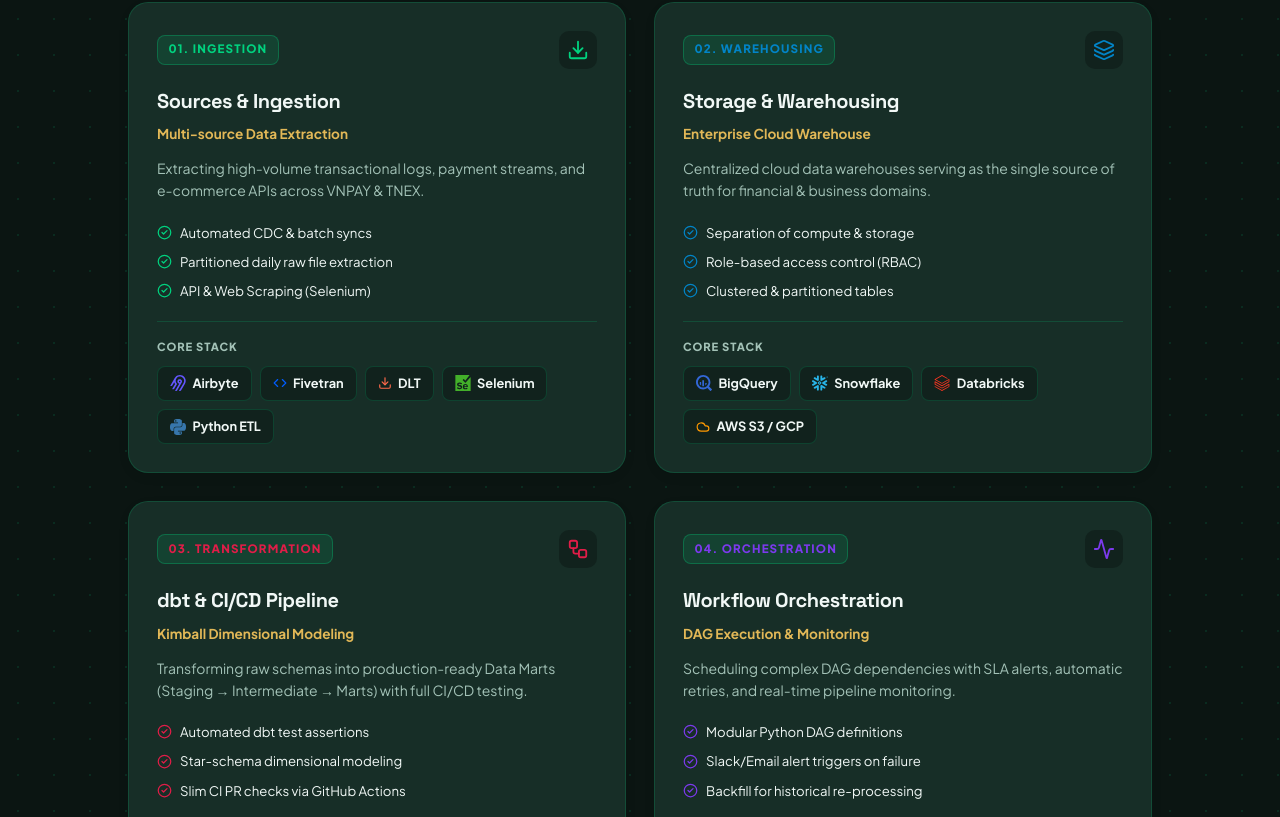
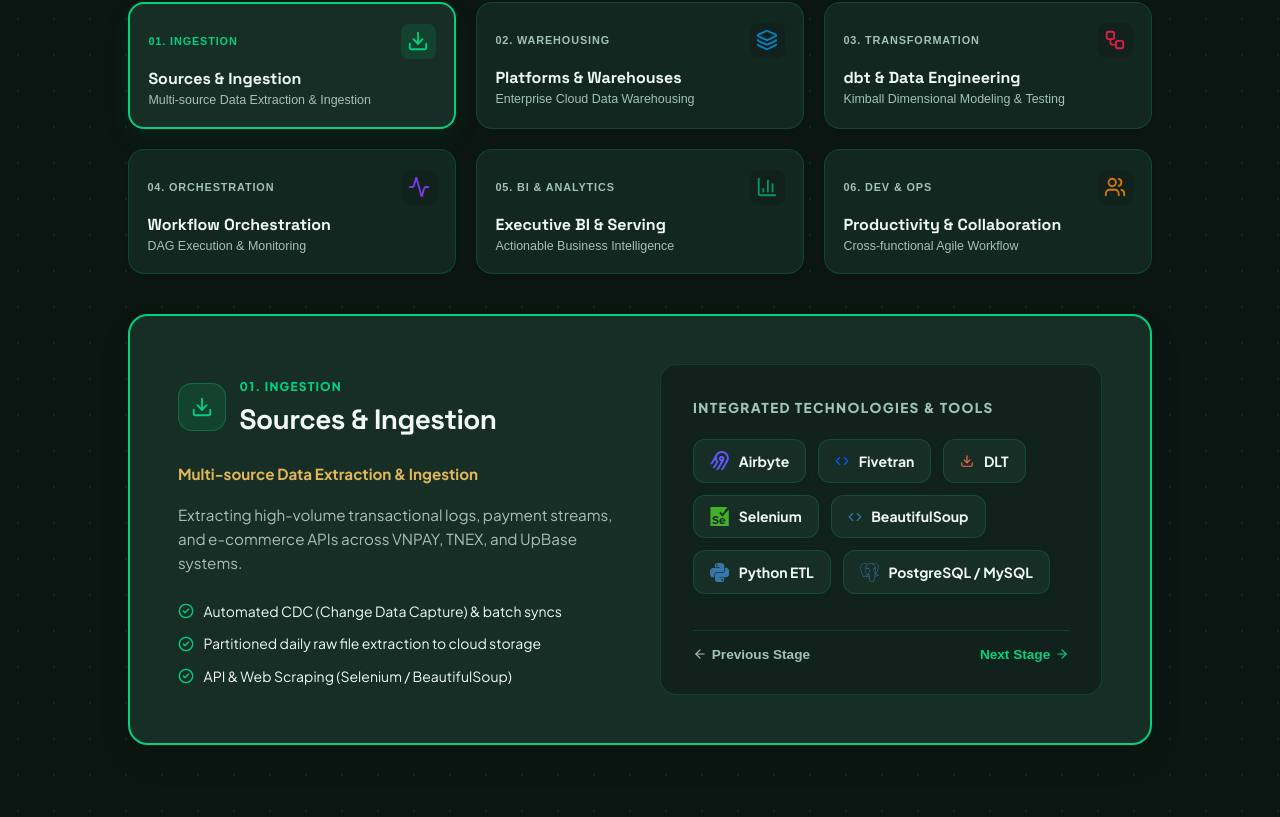
Before and after one commit to tunguyenn99/personal-websites-portfolio, a React (Vite) app: page / in a window 1280 px wide. Shown: the part 4463-5280 px from the top of the page. Built offline with nearby package versions, Linux system fonts and the light colour scheme.

Commit message:
feat(architecture): update Architecture section to 3x2 Grid selector header with interactive card breakdown below

```diff
--- a/src/components/ArchitectureFlow.jsx
+++ b/src/components/ArchitectureFlow.jsx
@@ -3,7 +3,7 @@
   Database, Terminal, Cloud, BarChart3, Workflow,
   PieChart, Code, Download, Layers, ShieldCheck,
   Eye, FileText, Layout, Users, ArrowRight, Activity, CheckCircle2,
-  Grid, GitBranch, ArrowUpRight
+  Grid, GitBranch, ArrowLeft
 } from 'lucide-react';
 import {
   SiPython, SiPostgresql, SiDbt, SiApacheairflow, SiSnowflake,
@@ -14,10 +14,10 @@
 } from 'react-icons/si';
 
 export default function ArchitectureFlow() {
-  const [selectedStage, setSelectedStage] = useState(null);
+  const [activeStep, setActiveStep] = useState(0);
   const [viewMode, setViewMode] = useState('pipeline'); // 'pipeline' | 'matrix'
 
-  // Stage-by-stage pipeline flow (6 stages for 3x2 Grid)
+  // Stage-by-stage pipeline flow (6 stages for 3x2 Selector Grid)
   const flowSteps = [
     {
       id: 'ingestion',
@@ -30,53 +30,61 @@
         { name: 'Fivetran', icon: <Code size={14} color="#005DFF" /> },
         { name: 'DLT', icon: <Download size={14} color="#FF694B" /> },
         { name: 'Selenium', icon: <SiSelenium color="#43B02A" /> },
+        { name: 'BeautifulSoup', icon: <Code size={14} color="#3776AB" /> },
         { name: 'Python ETL', icon: <SiPython color="#3776AB" /> },
+        { name: 'PostgreSQL / MySQL', icon: <SiPostgresql color="#336791" /> },
       ],
-      tagline: 'Multi-source Data Extraction',
-      description: 'Extracting high-volume transactional logs, payment streams, and e-commerce APIs across VNPAY & TNEX.',
+      tagline: 'Multi-source Data Extraction & Ingestion',
+      description: 'Extracting high-volume transactional logs, payment streams, and e-commerce APIs across VNPAY, TNEX, and UpBase systems.',
       highlights: [
-        'Automated CDC & batch syncs',
-        'Partitioned daily raw file extraction',
-        'API & Web Scraping (Selenium)'
+        'Automated CDC (Change Data Capture) & batch syncs',
+        'Partitioned daily raw file extraction to cloud storage',
+        'API & Web Scraping (Selenium / BeautifulSoup)'
       ]
     },
     {
       id: 'storage',
       stage: '02. Warehousing',
-      title: 'Storage & Warehousing',
+      title: 'Platforms & Warehouses',
       icon: <Layers size={22} color="#0284C7" />,
       accentColor: '#0284C7',
       tools: [
         { name: 'BigQuery', icon: <SiGooglebigquery color="#3367D6" /> },
         { name: 'Snowflake', icon: <SiSnowflake color="#29B5E8" /> },
         { name: 'Databricks', icon: <SiDatabricks color="#FF3621" /> },
-        { name: 'AWS S3 / GCP', icon: <Cloud size={14} color="#FF9900" /> },
+        { name: 'PostgreSQL', icon: <SiPostgresql color="#336791" /> },
+        { name: 'GCP', icon: <SiGooglecloud color="#4285F4" /> },
+        { name: 'AWS', icon: <Cloud size={14} color="#FF9900" /> },
+        { name: 'Azure', icon: <Cloud size={14} color="#0078D4" /> },
+        { name: 'Supabase', icon: <SiSupabase color="#3ECF8E" /> },
+        { name: 'MongoDB', icon: <SiMongodb color="#13AA52" /> }
       ],
-      tagline: 'Enterprise Cloud Warehouse',
-      description: 'Centralized cloud data warehouses serving as the single source of truth for financial & business domains.',
+      tagline: 'Enterprise Cloud Data Warehousing',
+      description: 'Centralized cloud data warehouses serving as the single source of truth for all business and financial analytics domains.',
       highlights: [
-        'Separation of compute & storage',
-        'Role-based access control (RBAC)',
-        'Clustered & partitioned tables'
+        'Separation of compute & storage for cost optimization',
+        'Role-based access control (RBAC) & data security',
+        'Clustered & partitioned tables for sub-second query performance'
       ]
     },
     {
       id: 'transformation',
       stage: '03. Transformation',
-      title: 'dbt & CI/CD Pipeline',
+      title: 'dbt & Data Engineering',
       icon: <Workflow size={22} color="#E11D48" />,
       accentColor: '#E11D48',
       tools: [
         { name: 'dbt Core/Cloud', icon: <SiDbt color="#FF694B" /> },
         { name: 'Apache Spark', icon: <SiApachespark color="#E25A1C" /> },
         { name: 'SQL', icon: <SiPostgresql color="#336791" /> },
+        { name: 'Python', icon: <SiPython color="#3776AB" /> },
         { name: 'GitHub Actions', icon: <ShieldCheck size={14} color="var(--primary)" /> },
       ],
-      tagline: 'Kimball Dimensional Modeling',
+      tagline: 'Kimball Dimensional Modeling & Testing',
       description: 'Transforming raw schemas into production-ready Data Marts (Staging → Intermediate → Marts) with full CI/CD testing.',
       highlights: [
-        'Automated dbt test assertions',
-        'Star-schema dimensional modeling',
+        'Automated dbt test assertions & documentation deployments',
+        'Star-schema & Snowflake dimensional data modeling',
         'Slim CI PR checks via GitHub Actions'
       ]
     },
@@ -91,13 +99,14 @@
         { name: 'Astronomer', icon: <Workflow size={14} color="#23D9FF" /> },
         { name: 'Dagster', icon: <Workflow size={14} color="#1890FF" /> },
         { name: 'Kestra', icon: <Workflow size={14} color="#FF6B6B" /> },
+        { name: 'Mage', icon: <Code size={14} color="#9D4EDD" /> }
       ],
       tagline: 'DAG Execution & Monitoring',
       description: 'Scheduling complex DAG dependencies with SLA alerts, automatic retries, and real-time pipeline monitoring.',
       highlights: [
-        'Modular Python DAG definitions',
-        'Slack/Email alert triggers on failure',
-        'Backfill for historical re-processing'
+        'Modular Python DAG definitions & custom operators',
+        'Slack/Email alert triggers on pipeline failure',
+        'Backfill capability for historical data re-processing'
       ]
     },
     {
@@ -111,13 +120,15 @@
         { name: 'Looker Studio', icon: <SiLooker color="#4285F4" /> },
         { name: 'Superset', icon: <SiApachesuperset color="#00A2D3" /> },
         { name: 'Metabase', icon: <SiMetabase color="#509EE3" /> },
+        { name: 'GA4 / Analytics', icon: <SiGoogleanalytics color="#E37400" /> },
+        { name: 'SmartLook', icon: <Eye size={14} color="#FF6B35" /> }
       ],
       tagline: 'Actionable Business Intelligence',
-      description: 'Delivering real-time executive dashboards, Cohort retention analysis, and financial KPIs for decision-makers.',
+      description: 'Delivering real-time executive dashboards, Cohort retention analysis, and financial KPIs for business decision-makers.',
       highlights: [
         'Automated semantic model refreshes',
-        'Interactive drill-down reports',
-        'Self-service analytics for business'
+        'Interactive drill-down reports & executive KPIs',
+        'Self-service analytics for business teams'
       ]
     },
     {
@@ -131,13 +142,16 @@
         { name: 'Confluence', icon: <SiConfluence color="#0052CC" /> },
         { name: 'Figma', icon: <SiFigma color="#F24E1E" /> },
         { name: 'VS Code', icon: <Code size={14} color="#007ACC" /> },
+        { name: 'DBeaver', icon: <SiDbeaver color="#382923" /> },
+        { name: 'Excel', icon: <FileText size={14} color="#217346" /> },
+        { name: 'Notion', icon: <SiNotion color="#000000" /> }
       ],
       tagline: 'Cross-functional Agile Workflow',
       description: 'Utilizing modern developer tooling, documentation standards, and agile collaboration platforms for team efficiency.',
       highlights: [
-        'Agile sprint planning with Jira',
-        'UI/UX wireframing for dashboards',
-        'Clean documentation in Notion/Docs'
+        'Agile sprint planning with Jira & Confluence',
+        'UI/UX wireframing for BI dashboards with Figma',
+        'Clean documentation in Notion & Markdown'
       ]
     }
   ];
@@ -237,7 +251,7 @@
             Data Architecture & Tech Stack
           </h2>
           <p style={{ color: 'var(--text-muted)', maxWidth: '680px', margin: '0 auto', fontSize: '1.05rem' }}>
-            An end-to-end overview of how my data pipelines flow, integrated with my full production technology stack.
+            Select any architectural stage below to explore its pipeline workflow and integrated tech stack.
           </p>
 
           {/* Mode Switcher Buttons */}
@@ -257,7 +271,7 @@
                 cursor: 'pointer', fontWeight: 700, fontSize: '0.85rem', transition: 'all 0.3s'
               }}
             >
-              <GitBranch size={16} /> 3x2 Architecture Pipeline Grid
+              <GitBranch size={16} /> 3x2 Stage Selector
             </button>
             <button
               onClick={() => setViewMode('matrix')}
@@ -275,92 +289,164 @@
           </div>
         </div>
 
-        {/* View Mode 1: 3x2 Grid Layout for Pipeline Stages */}
+        {/* View Mode 1: 3x2 Selector Grid + Detailed Breakdown Card Below */}
         {viewMode === 'pipeline' && (
+          <div>
+            {/* 3x2 Grid Selector Header */}
             <div style={{
               display: 'grid',
-            gridTemplateColumns: 'repeat(auto-fit, minmax(min(100%, 340px), 1fr))',
-            gap: '1.75rem'
+              gridTemplateColumns: 'repeat(auto-fit, minmax(min(100%, 300px), 1fr))',
+              gap: '1.25rem',
+              marginBottom: '2.5rem'
             }}>
               {flowSteps.map((step, idx) => {
-              const isSelected = selectedStage === idx;
+                const isActive = activeStep === idx;
                 return (
-                <div
+                  <button
                     key={step.id}
-                  className="glass-panel"
-                  onClick={() => setSelectedStage(isSelected ? null : idx)}
+                    onClick={() => setActiveStep(idx)}
                     style={{
-                    padding: '1.75rem',
-                    border: isSelected ? `2px solid ${step.accentColor}` : '1px solid var(--outline-low)',
-                    background: 'var(--surface-container)',
+                      padding: '1.25rem 1.15rem',
+                      borderRadius: '16px',
+                      border: isActive ? `2px solid ${step.accentColor}` : '1px solid var(--outline-low)',
+                      background: isActive ? 'var(--surface-container)' : 'var(--glass-bg)',
+                      color: isActive ? 'var(--text-main)' : 'var(--text-muted)',
+                      cursor: 'pointer',
+                      textAlign: 'left',
+                      transition: 'all 0.3s cubic-bezier(0.16, 1, 0.3, 1)',
+                      boxShadow: isActive ? '0 10px 25px rgba(0, 98, 65, 0.15)' : '0 2px 8px rgba(0,0,0,0.02)',
                       display: 'flex',
                       flexDirection: 'column',
-                    justify: 'space-between',
-                    cursor: 'pointer',
-                    transition: 'all 0.3s ease',
-                    position: 'relative',
-                    boxShadow: isSelected ? '0 12px 30px rgba(0,0,0,0.12)' : '0 4px 15px rgba(0,0,0,0.03)'
+                      gap: '0.65rem',
+                      position: 'relative'
                     }}
                   >
-                  <div>
-                    {/* Stage Header Badge & Icon */}
-                    <div style={{ display: 'flex', alignItems: 'center', justifyContent: 'space-between', marginBottom: '1rem' }}>
+                    <div style={{ display: 'flex', alignItems: 'center', justifyContent: 'space-between', width: '100%' }}>
                       <span style={{
-                        fontSize: '0.725rem', fontWeight: 800, textTransform: 'uppercase',
-                        letterSpacing: '0.1em', color: step.accentColor, background: 'var(--tag-bg)',
-                        padding: '0.3rem 0.65rem', borderRadius: '8px', border: '1px solid var(--tag-border)'
+                        fontSize: '0.68rem', fontWeight: 800, textTransform: 'uppercase',
+                        letterSpacing: '0.08em', color: isActive ? step.accentColor : 'var(--text-muted)'
                       }}>
                         {step.stage}
                       </span>
-                      <div style={{ padding: '0.5rem', borderRadius: '10px', background: 'var(--surface-low)', display: 'flex' }}>
+                      <div style={{
+                        padding: '0.4rem', borderRadius: '8px',
+                        background: isActive ? 'var(--tag-bg)' : 'var(--surface-low)',
+                        display: 'flex'
+                      }}>
                         {step.icon}
                       </div>
                     </div>
+                    <div>
+                      <h4 style={{ fontSize: '1rem', fontWeight: 800, fontFamily: 'Space Grotesk', lineHeight: 1.25, margin: '0 0 0.2rem 0', color: 'var(--text-main)' }}>
+                        {step.title}
+                      </h4>
+                      <span style={{ fontSize: '0.78rem', color: 'var(--text-muted)', fontWeight: 500 }}>
+                        {step.tagline}
+                      </span>
+                    </div>
+                  </button>
+                );
+              })}
+            </div>
 
-                    {/* Stage Title & Tagline */}
-                    <h3 style={{ fontSize: '1.25rem', fontWeight: 800, fontFamily: 'Space Grotesk', margin: '0 0 0.4rem 0', color: 'var(--text-main)' }}>
-                      {step.title}
+            {/* Detailed Breakdown Card For Active Stage (Below 3x2 Grid) */}
+            <div className="glass-panel" style={{
+              padding: 'clamp(2rem, 4vw, 3rem)',
+              border: `2px solid ${flowSteps[activeStep].accentColor}`,
+              background: 'var(--surface-container)',
+              boxShadow: '0 15px 35px rgba(0,0,0,0.08)',
+              position: 'relative'
+            }}>
+              <div style={{
+                display: 'grid',
+                gridTemplateColumns: 'repeat(auto-fit, minmax(min(100%, 320px), 1fr))',
+                gap: '2.5rem',
+                alignItems: 'center'
+              }}>
+                {/* Left Column: Stage Description & Highlights */}
+                <div>
+                  <div style={{ display: 'flex', alignItems: 'center', gap: '0.85rem', marginBottom: '1.25rem' }}>
+                    <div style={{
+                      padding: '0.75rem', borderRadius: '14px', background: 'var(--tag-bg)',
+                      border: '1px solid var(--tag-border)', display: 'flex'
+                    }}>
+                      {flowSteps[activeStep].icon}
+                    </div>
+                    <div>
+                      <span style={{ fontSize: '0.75rem', fontWeight: 800, color: flowSteps[activeStep].accentColor, letterSpacing: '0.1em', textTransform: 'uppercase' }}>
+                        {flowSteps[activeStep].stage}
+                      </span>
+                      <h3 style={{ fontSize: '1.75rem', fontWeight: 800, fontFamily: 'Space Grotesk', margin: 0, color: 'var(--text-main)' }}>
+                        {flowSteps[activeStep].title}
                       </h3>
-                    <p style={{ fontSize: '0.85rem', fontWeight: 700, color: 'var(--secondary)', marginBottom: '0.85rem' }}>
-                      {step.tagline}
+                    </div>
+                  </div>
+
+                  <p style={{ color: 'var(--secondary)', fontWeight: 700, fontSize: '0.95rem', marginBottom: '1rem' }}>
+                    {flowSteps[activeStep].tagline}
                   </p>
 
-                    <p style={{ fontSize: '0.875rem', color: 'var(--text-muted)', lineHeight: 1.55, marginBottom: '1.25rem' }}>
-                      {step.description}
+                  <p style={{ color: 'var(--text-muted)', fontSize: '0.95rem', lineHeight: 1.6, marginBottom: '1.5rem' }}>
+                    {flowSteps[activeStep].description}
                   </p>
 
-                    {/* Checklist Highlights */}
-                    <div style={{ display: 'flex', flexDirection: 'column', gap: '0.5rem', marginBottom: '1.25rem' }}>
-                      {step.highlights.map((hItem, hIdx) => (
-                        <div key={hIdx} style={{ display: 'flex', alignItems: 'center', gap: '0.5rem', fontSize: '0.825rem', color: 'var(--text-main)' }}>
-                          <CheckCircle2 size={15} color={step.accentColor} style={{ flexShrink: 0 }} />
-                          <span>{hItem}</span>
+                  <div style={{ display: 'flex', flexDirection: 'column', gap: '0.65rem' }}>
+                    {flowSteps[activeStep].highlights.map((item, hIdx) => (
+                      <div key={hIdx} style={{ display: 'flex', alignItems: 'center', gap: '0.6rem', fontSize: '0.875rem', color: 'var(--text-main)' }}>
+                        <CheckCircle2 size={16} color={flowSteps[activeStep].accentColor} style={{ flexShrink: 0 }} />
+                        <span>{item}</span>
                       </div>
                     ))}
                   </div>
                 </div>
 
-                  {/* Tools Badges Footer */}
-                  <div style={{ borderTop: '1px solid var(--outline-low)', paddingTop: '1rem', marginTop: 'auto' }}>
-                    <span style={{ fontSize: '0.7rem', fontWeight: 800, textTransform: 'uppercase', letterSpacing: '0.08em', color: 'var(--text-muted)', display: 'block', marginBottom: '0.6rem' }}>
-                      Core Stack
-                    </span>
-                    <div style={{ display: 'flex', flexWrap: 'wrap', gap: '0.5rem' }}>
-                      {step.tools.map((tool, tIdx) => (
+                {/* Right Column: Integrated Tools Badges & Nav */}
+                <div style={{
+                  background: 'var(--surface-low)', padding: '2rem', borderRadius: '16px',
+                  border: '1px solid var(--outline-low)', display: 'flex', flexDirection: 'column', gap: '1.25rem'
+                }}>
+                  <h4 style={{ fontSize: '0.85rem', fontWeight: 800, textTransform: 'uppercase', letterSpacing: '0.1em', color: 'var(--text-muted)', margin: 0 }}>
+                    Integrated Technologies & Tools
+                  </h4>
+                  <div style={{ display: 'flex', flexWrap: 'wrap', gap: '0.75rem' }}>
+                    {flowSteps[activeStep].tools.map((tool, tIdx) => (
                       <div key={tIdx} style={{
-                          display: 'flex', alignItems: 'center', gap: '0.4rem',
-                          padding: '0.4rem 0.75rem', borderRadius: '8px', background: 'var(--surface-low)',
-                          border: '1px solid var(--outline-low)'
+                        display: 'flex', alignItems: 'center', gap: '0.6rem',
+                        padding: '0.6rem 1rem', borderRadius: '12px', background: 'var(--surface-container)',
+                        border: '1px solid var(--outline-low)', boxShadow: '0 2px 8px rgba(0,0,0,0.04)'
                       }}>
-                          <span style={{ fontSize: '1rem', display: 'flex' }}>{tool.icon}</span>
-                          <span style={{ fontSize: '0.8rem', fontWeight: 700, color: 'var(--text-main)' }}>{tool.name}</span>
+                        <span style={{ fontSize: '1.2rem', display: 'flex' }}>{tool.icon}</span>
+                        <span style={{ fontSize: '0.875rem', fontWeight: 700, color: 'var(--text-main)' }}>{tool.name}</span>
                       </div>
                     ))}
                   </div>
+
+                  <div style={{
+                    marginTop: '1rem', paddingTop: '1rem', borderTop: '1px solid var(--outline-low)',
+                    display: 'flex', justifyContent: 'space-between', alignItems: 'center'
+                  }}>
+                    <button
+                      onClick={() => setActiveStep((prev) => (prev > 0 ? prev - 1 : flowSteps.length - 1))}
+                      style={{
+                        background: 'none', border: 'none', color: 'var(--text-muted)',
+                        cursor: 'pointer', fontWeight: 600, fontSize: '0.85rem', display: 'flex', alignItems: 'center', gap: '0.3rem'
+                      }}
+                    >
+                      <ArrowLeft size={14} /> Previous Stage
+                    </button>
+                    <button
+                      onClick={() => setActiveStep((prev) => (prev < flowSteps.length - 1 ? prev + 1 : 0))}
+                      style={{
+                        background: 'none', border: 'none', color: 'var(--primary)',
+                        cursor: 'pointer', fontWeight: 700, fontSize: '0.85rem', display: 'flex', alignItems: 'center', gap: '0.3rem'
+                      }}
+                    >
+                      Next Stage <ArrowRight size={14} />
+                    </button>
                   </div>
                 </div>
-              );
-            })}
+              </div>
+            </div>
           </div>
         )}
 
```
Lines whose indentation alone changed are shown as unchanged.
